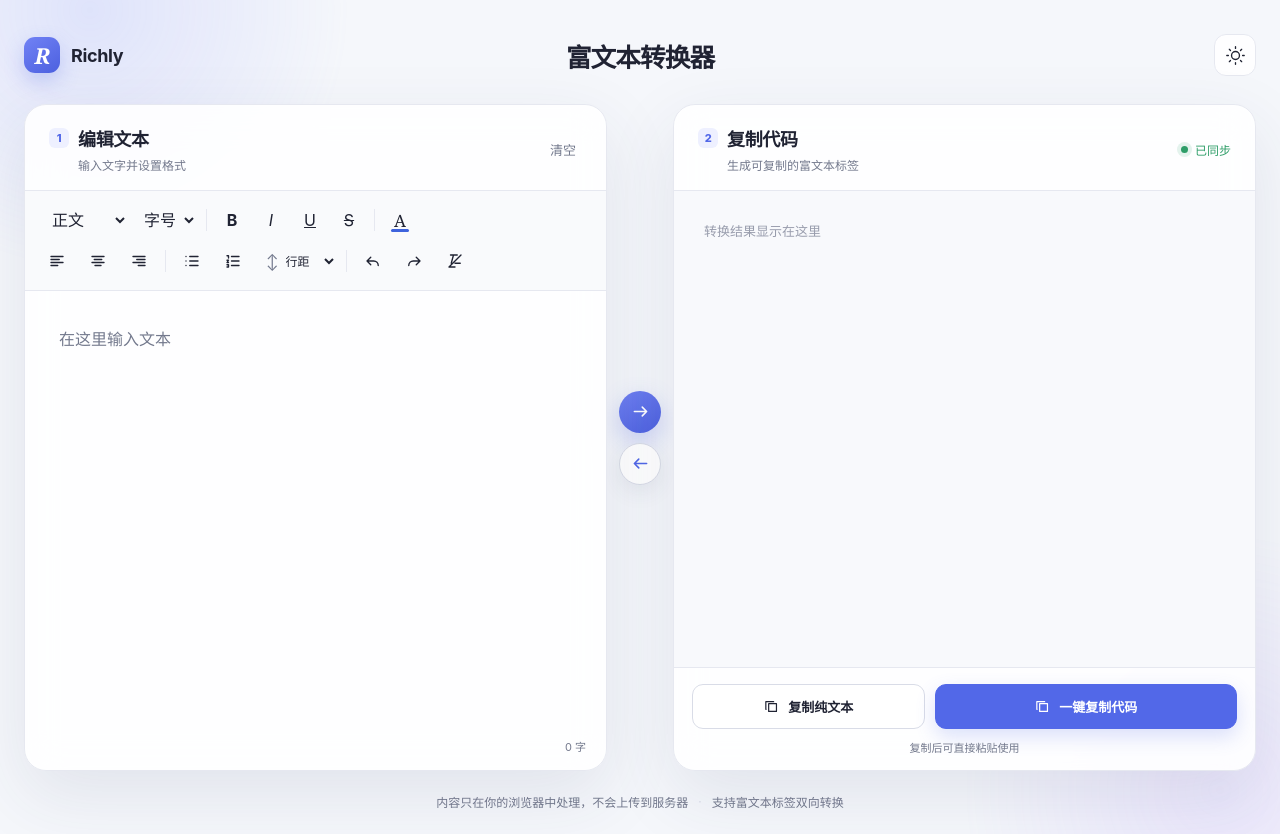
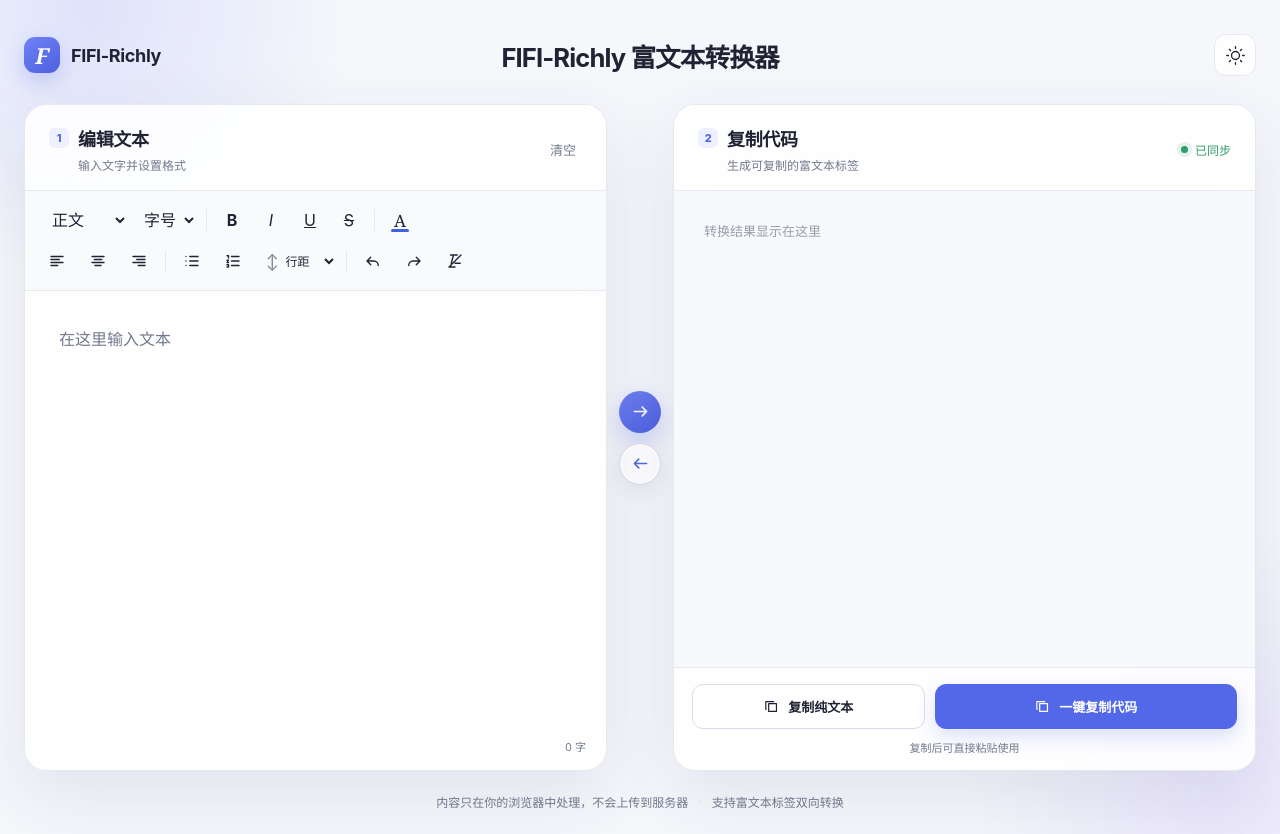
Before and after one commit to olafifi/rich-text-translator, a plain HTML site: page index.html in a window 1280 px wide. Drawn offline with Linux system fonts and the light colour scheme.

Commit message:
brand: rename tool to FIFI-Richly

```diff
--- a/index.html
+++ b/index.html
@@ -4,7 +4,7 @@
     <meta charset="UTF-8" />
     <meta name="viewport" content="width=device-width, initial-scale=1.0" />
     <meta name="description" content="在可视化文本与方括号富文本标签之间双向转换，一键复制代码。" />
-    <title>Richly · 富文本转换器</title>
+    <title>FIFI-Richly · 富文本转换器</title>
     <link rel="stylesheet" href="styles.css" />
   </head>
   <body>
@@ -13,12 +13,12 @@
 
     <main class="app-shell">
       <header class="topbar">
-        <a class="brand" href="#" aria-label="Richly 首页">
-          <span class="brand-mark">R</span>
-          <span>Richly</span>
+        <a class="brand" href="#" aria-label="FIFI-Richly 首页">
+          <span class="brand-mark">F</span>
+          <span>FIFI-Richly</span>
         </a>
         <div class="topbar-copy">
-          <h1>富文本转换器</h1>
+          <h1>FIFI-Richly 富文本转换器</h1>
         </div>
         <button class="ghost-button" id="themeToggle" type="button" aria-label="切换深浅主题" title="切换主题">
           <svg class="icon sun-icon" viewBox="0 0 24 24" aria-hidden="true"><path d="M12 3V1m0 22v-2M3 12H1m22 0h-2M5.64 5.64 4.22 4.22m15.56 15.56-1.42-1.42m0-12.72 1.42-1.42M4.22 19.78l1.42-1.42M17 12a5 5 0 1 1-10 0 5 5 0 0 1 10 0Z"/></svg>
```
Also changed, not shown: README.md.
